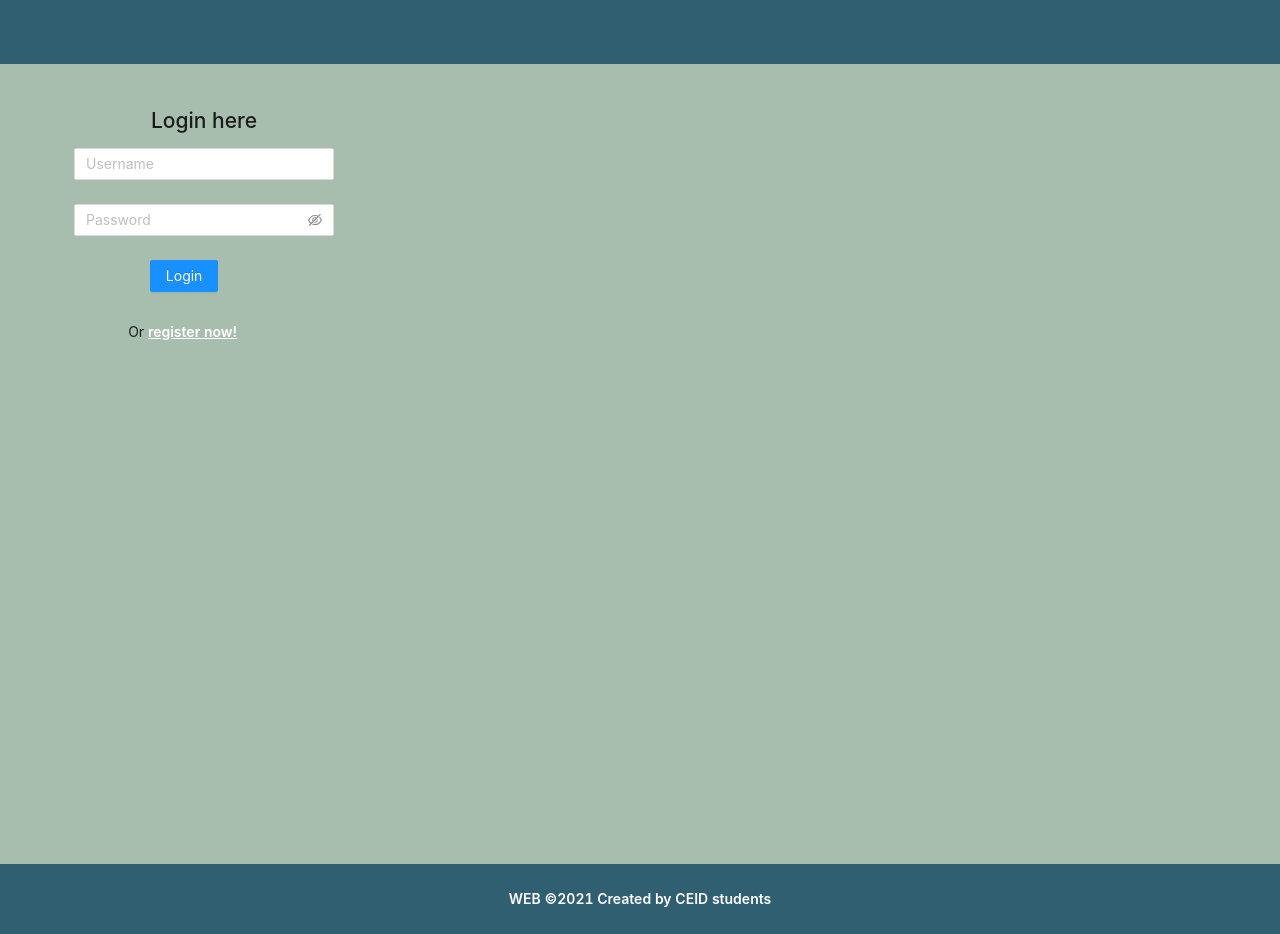
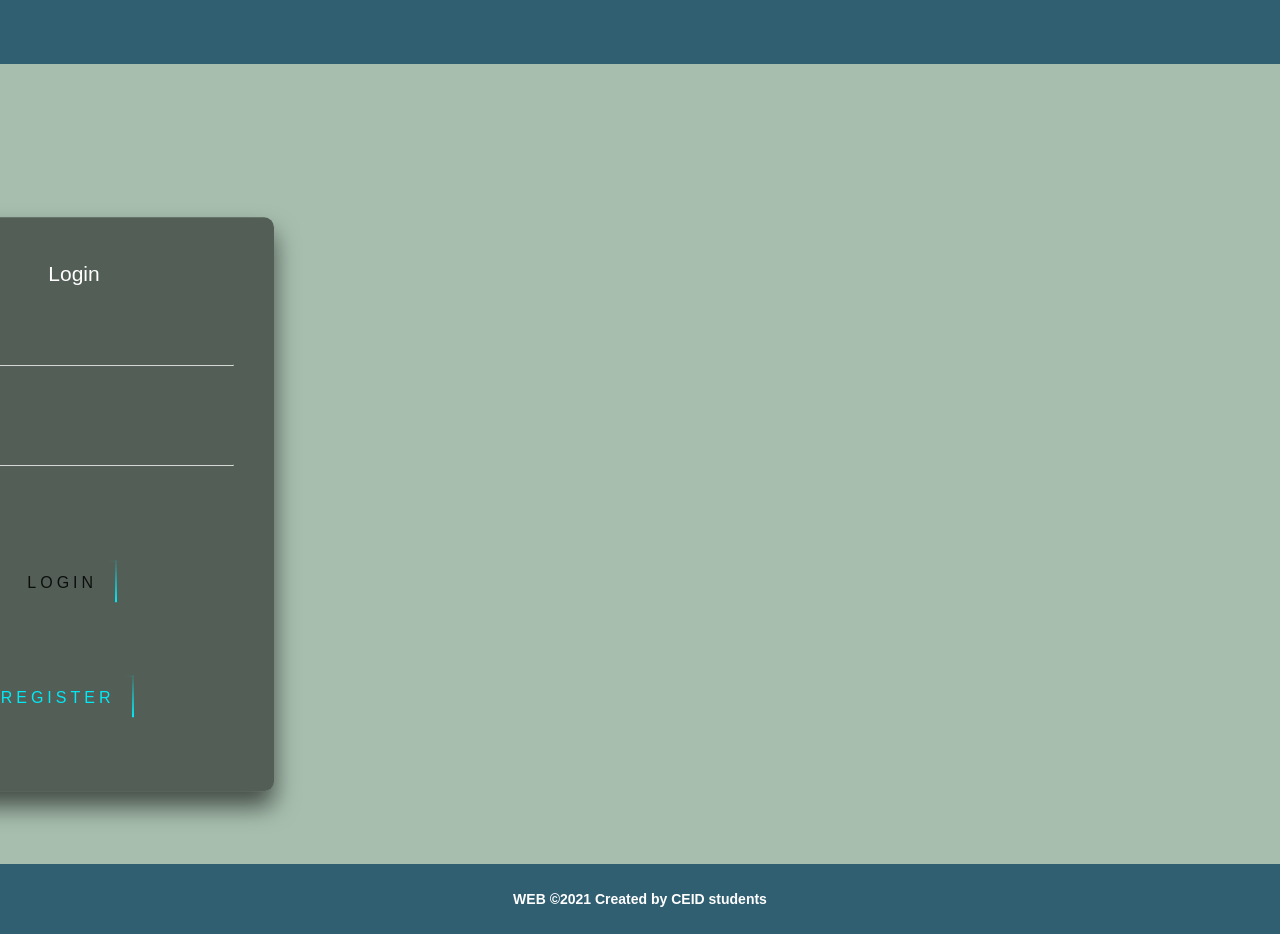
Before and after one commit to sphantom99/www, a Next.js app: page /login in a window 1280 px wide. Built offline with nearby package versions, Linux system fonts and the light colour scheme.

Commit message:
login beautiful

```diff
--- a/pages/_app.js
+++ b/pages/_app.js
@@ -2,6 +2,7 @@
 import 'antd/dist/antd.css';
 import '../styles/vars.css';
 import '../styles/global.css';
+import '../styles/login.css';
 import React from 'react';
 import CustomLayout from '../components/CustomLayout';
 
--- a/pages/login.js
+++ b/pages/login.js
@@ -1,12 +1,12 @@
+/* eslint-disable jsx-a11y/anchor-is-valid */
 import React from 'react';
 import {
-  Form, Input, Button, Row, Col, Typography,
+  Form, Input, Button, Row, Col,
 } from 'antd';
 import { useRouter } from 'next/router';
 import axios from 'axios';
 import cookie from 'js-cookie';
 
-const { Text, Link } = Typography;
 export default function Login() {
   const router = useRouter();
 
@@ -35,13 +35,15 @@ export default function Login() {
 
   return (
     <>
-      <Row type="flex" justify="center" align="middle">
+      {/* <Row type="flex" justify="center" align="middle">
         <Col>
           <h2>Login here</h2>
         </Col>
-      </Row>
+      </Row> */}
       <Row type="flex" justify="center" align="middle">
         <Col>
+          <div className="login-box">
+            <h2>Login</h2>
             <Form
               name="basic"
               wrapperCol={{ span: 35 }}
@@ -53,31 +55,43 @@ export default function Login() {
                 name="username"
                 rules={[{ required: true, message: 'Please input your username!' }]}
               >
+                <div className="user-box">
                   <Input placeholder="Username" />
+                </div>
               </Form.Item>
 
               <Form.Item
                 name="password"
                 rules={[{ required: true, message: 'Please input your password!' }]}
               >
-              <Input.Password placeholder="Password" />
+                <div className="user-box">
+                  <Input placeholder="Password" type="password" />
+                </div>
               </Form.Item>
 
               <Form.Item wrapperCol={{ offset: 7, span: 16 }}>
-              <Button type="primary" htmlType="submit">
+                <Button type="link " htmlType="submit" className="reset-this">
+                  <a>
+                    <span />
+                    <span />
+                    <span />
+                    <span />
                     Login
+                  </a>
                 </Button>
               </Form.Item>
+
               <Form.Item wrapperCol={{ offset: 5, span: 16 }}>
-              Or
-              {' '}
-              <Link href="/register">
-                <Text underline strong style={{ color: '#ffffff' }}>
-                  register now!
-                </Text>
-              </Link>
+                <a href="/register">
+                  <span />
+                  <span />
+                  <span />
+                  <span />
+                  Register
+                </a>
               </Form.Item>
             </Form>
+          </div>
         </Col>
       </Row>
     </>
--- /dev/null
+++ b/styles/login.css
@@ -0,0 +1,333 @@
+html {
+  height: 100%;
+}
+body {
+  margin: 0;
+  padding: 0;
+  font-family: sans-serif;
+  background: linear-gradient(#141e30, #243b55);
+}
+
+.login-box {
+  position: absolute;
+  top: 400px;
+  left: 50%;
+  width: 400px;
+  padding: 40px;
+  transform: translate(-50%, -50%);
+  background: rgba(0, 0, 0, 0.5);
+  box-sizing: border-box;
+  box-shadow: 0 15px 25px rgba(0, 0, 0, 0.6);
+  border-radius: 10px;
+}
+
+.login-box h2 {
+  margin: 0 0 30px;
+  padding: 0;
+  color: #fff;
+  text-align: center;
+}
+
+.login-box .user-box {
+  position: relative;
+}
+
+.login-box .user-box input {
+  width: 100%;
+  padding: 10px 0;
+  font-size: 16px;
+  color: #fff;
+  margin-bottom: 30px;
+  border: none;
+  border-bottom: 1px solid #fff;
+  outline: none;
+  background: transparent;
+}
+.login-box .user-box .ant-input input {
+  width: 100%;
+  padding: 10px 0;
+  font-size: 16px;
+  color: #fff;
+  margin-bottom: 30px;
+  border: none;
+  border-bottom: 1px solid #fff;
+  outline: none;
+  background: transparent;
+}
+.login-box .user-box label {
+  position: absolute;
+  top: 0;
+  left: 0;
+  padding: 10px 0;
+  font-size: 16px;
+  color: #fff;
+  pointer-events: none;
+  transition: 0.5s;
+}
+
+.login-box .user-box input:focus ~ label,
+.login-box .user-box input:valid ~ label {
+  top: -20px;
+  left: 0;
+  color: #03e9f4;
+  font-size: 12px;
+}
+
+.login-box form a {
+  position: relative;
+  display: inline-block;
+  padding: 10px 20px;
+  color: #03e9f4;
+  font-size: 16px;
+  text-decoration: none;
+  text-transform: uppercase;
+  overflow: hidden;
+  transition: 0.5s;
+  margin-top: 40px;
+  letter-spacing: 4px;
+}
+
+.login-box a:hover {
+  background: #03e9f4;
+  color: #fff;
+  border-radius: 5px;
+  box-shadow: 0 0 5px #03e9f4, 0 0 25px #03e9f4, 0 0 50px #03e9f4, 0 0 100px #03e9f4;
+}
+
+.login-box a span {
+  position: absolute;
+  display: block;
+}
+
+.login-box a span:nth-child(1) {
+  top: 0;
+  left: -100%;
+  width: 100%;
+  height: 2px;
+  background: linear-gradient(90deg, transparent, #03e9f4);
+  animation: btn-anim1 1s linear infinite;
+}
+
+@keyframes btn-anim1 {
+  0% {
+    left: -100%;
+  }
+  50%,
+  100% {
+    left: 100%;
+  }
+}
+
+.login-box a span:nth-child(2) {
+  top: -100%;
+  right: 0;
+  width: 2px;
+  height: 100%;
+  background: linear-gradient(180deg, transparent, #03e9f4);
+  animation: btn-anim2 1s linear infinite;
+  animation-delay: 0.25s;
+}
+
+@keyframes btn-anim2 {
+  0% {
+    top: -100%;
+  }
+  50%,
+  100% {
+    top: 100%;
+  }
+}
+
+.login-box a span:nth-child(3) {
+  bottom: 0;
+  right: -100%;
+  width: 100%;
+  height: 2px;
+  background: linear-gradient(270deg, transparent, #03e9f4);
+  animation: btn-anim3 1s linear infinite;
+  animation-delay: 0.5s;
+}
+
+@keyframes btn-anim3 {
+  0% {
+    right: -100%;
+  }
+  50%,
+  100% {
+    right: 100%;
+  }
+}
+
+.login-box a span:nth-child(4) {
+  bottom: -100%;
+  left: 0;
+  width: 2px;
+  height: 100%;
+  background: linear-gradient(360deg, transparent, #03e9f4);
+  animation: btn-anim4 1s linear infinite;
+  animation-delay: 0.75s;
+}
+
+@keyframes btn-anim4 {
+  0% {
+    bottom: -100%;
+  }
+  50%,
+  100% {
+    bottom: 100%;
+  }
+}
+
+.reset-this {
+  animation: none;
+  animation-delay: 0;
+  animation-direction: normal;
+  animation-duration: 0;
+  animation-fill-mode: none;
+  animation-iteration-count: 1;
+  animation-name: none;
+  animation-play-state: running;
+  animation-timing-function: ease;
+  backface-visibility: visible;
+  background: 0;
+  background-attachment: scroll;
+  background-clip: border-box;
+  background-color: transparent;
+  background-image: none;
+  background-origin: padding-box;
+  background-position: 0 0;
+  background-position-x: 0;
+  background-position-y: 0;
+  background-repeat: repeat;
+  background-size: auto auto;
+  border: 0;
+  border-style: none;
+  border-width: medium;
+  border-color: inherit;
+  border-bottom: 0;
+  border-bottom-color: inherit;
+  border-bottom-left-radius: 0;
+  border-bottom-right-radius: 0;
+  border-bottom-style: none;
+  border-bottom-width: medium;
+  border-collapse: separate;
+  border-image: none;
+  border-left: 0;
+  border-left-color: inherit;
+  border-left-style: none;
+  border-left-width: medium;
+  border-radius: 0;
+  border-right: 0;
+  border-right-color: inherit;
+  border-right-style: none;
+  border-right-width: medium;
+  border-spacing: 0;
+  border-top: 0;
+  border-top-color: inherit;
+  border-top-left-radius: 0;
+  border-top-right-radius: 0;
+  border-top-style: none;
+  border-top-width: medium;
+  bottom: auto;
+  box-shadow: none;
+  box-sizing: content-box;
+  caption-side: top;
+  clear: none;
+  clip: auto;
+  color: inherit;
+  columns: auto;
+  column-count: auto;
+  column-fill: balance;
+  column-gap: normal;
+  column-rule: medium none currentColor;
+  column-rule-color: currentColor;
+  column-rule-style: none;
+  column-rule-width: none;
+  column-span: 1;
+  column-width: auto;
+  content: normal;
+  counter-increment: none;
+  counter-reset: none;
+  cursor: auto;
+  direction: ltr;
+  display: inline;
+  empty-cells: show;
+  float: none;
+  font: normal;
+  font-family: inherit;
+  font-size: medium;
+  font-style: normal;
+  font-variant: normal;
+  font-weight: normal;
+  height: auto;
+  hyphens: none;
+  left: auto;
+  letter-spacing: normal;
+  line-height: normal;
+  list-style: none;
+  list-style-image: none;
+  list-style-position: outside;
+  list-style-type: disc;
+  margin: 0;
+  margin-bottom: 0;
+  margin-left: 0;
+  margin-right: 0;
+  margin-top: 0;
+  max-height: none;
+  max-width: none;
+  min-height: 0;
+  min-width: 0;
+  opacity: 1;
+  orphans: 0;
+  outline: 0;
+  outline-color: invert;
+  outline-style: none;
+  outline-width: medium;
+  overflow: visible;
+  overflow-x: visible;
+  overflow-y: visible;
+  padding: 0;
+  padding-bottom: 0;
+  padding-left: 0;
+  padding-right: 0;
+  padding-top: 0;
+  page-break-after: auto;
+  page-break-before: auto;
+  page-break-inside: auto;
+  perspective: none;
+  perspective-origin: 50% 50%;
+  position: static;
+  /* May need to alter quotes for different locales (e.g fr) */
+  quotes: '\201C''\201D''\2018''\2019';
+  right: auto;
+  tab-size: 8;
+  table-layout: auto;
+  text-align: inherit;
+  text-align-last: auto;
+  text-decoration: none;
+  text-decoration-color: inherit;
+  text-decoration-line: none;
+  text-decoration-style: solid;
+  text-indent: 0;
+  text-shadow: none;
+  text-transform: none;
+  top: auto;
+  transform: none;
+  transform-style: flat;
+  transition: none;
+  transition-delay: 0s;
+  transition-duration: 0s;
+  transition-property: none;
+  transition-timing-function: ease;
+  unicode-bidi: normal;
+  vertical-align: baseline;
+  visibility: visible;
+  white-space: normal;
+  widows: 0;
+  width: auto;
+  word-spacing: normal;
+  z-index: auto;
+  /* basic modern patch */
+  all: initial;
+  all: unset;
+}
```
Lines whose indentation alone changed are shown as unchanged.
